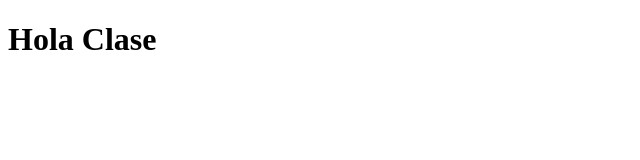
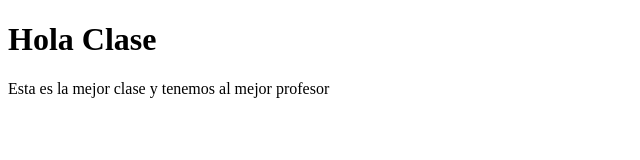
Before and after one commit to Junma24/Demo-ED, a plain HTML site: page index.html in a window 1280 px wide. Shown: the whole page, without its empty margins (0-640 px from the left). Drawn offline with Linux system fonts and the light colour scheme.

Commit message:
He modificado el index

```diff
--- a/index.html
+++ b/index.html
@@ -6,5 +6,6 @@
 </head>
 <body>
     <h1>Hola Clase</h1>
+    <p>Esta es la mejor clase y tenemos al mejor profesor</p>
 </body>
 </html>
```
